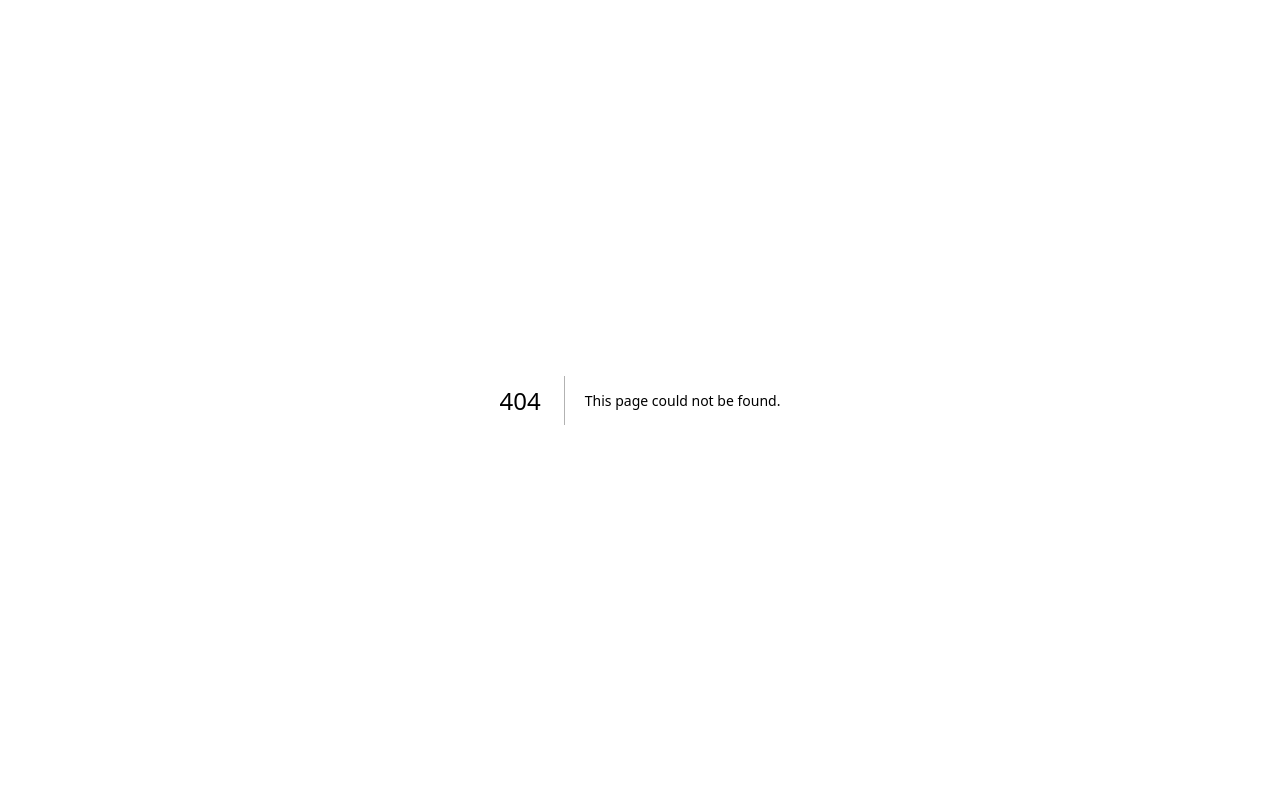
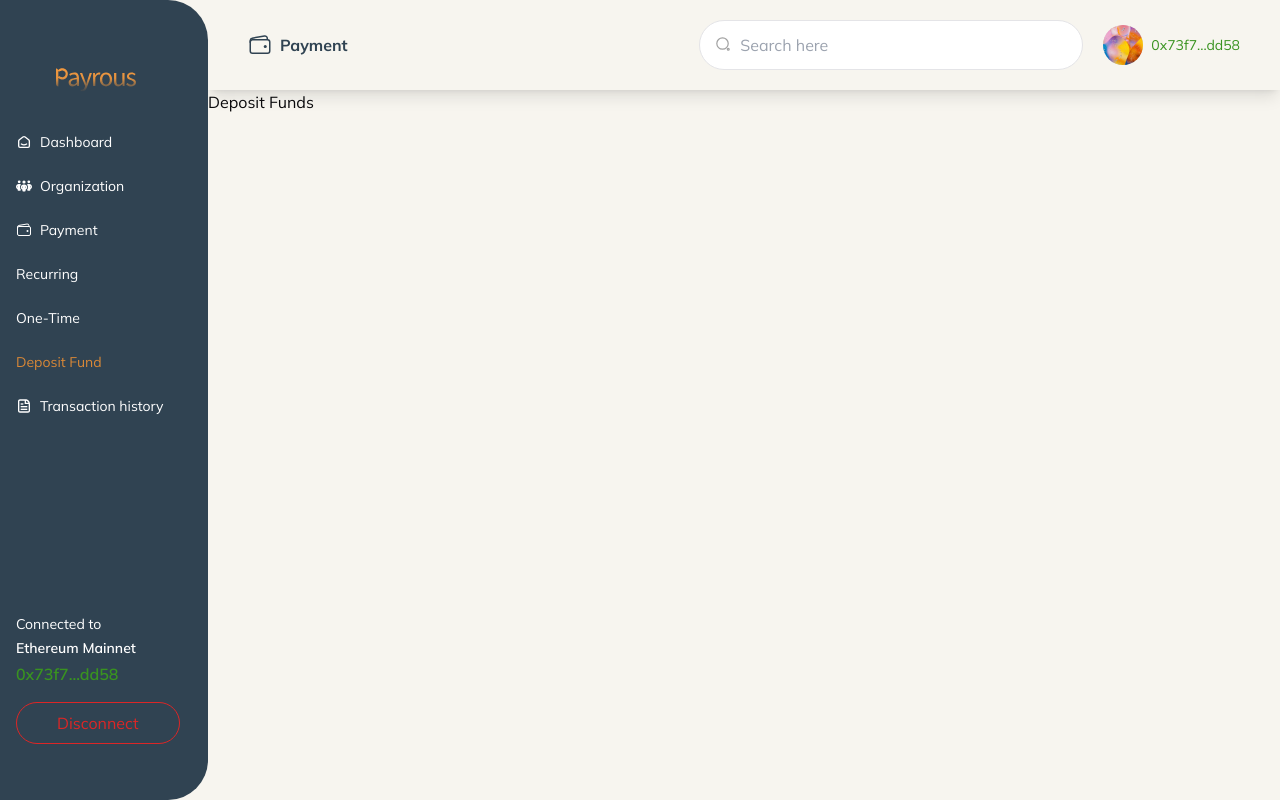
Before and after one commit to Payrous/payrous-thirdweb, a Next.js app: page /dashboard/payment/deposit-fund in a window 1280 px wide. Before the commit this address had no page. Built offline with nearby package versions, Linux system fonts and the light colour scheme; what thirdweb would draw is missing.

Commit message:
add: payment page route

```diff
--- /dev/null
+++ b/src/app/dashboard/payment/deposit-fund/page.tsx
@@ -0,0 +1,11 @@
+import React from 'react'
+
+const Deposit_funds = () => {
+  return (
+    <div>
+      <div className="text-colorsBlueGray">Deposit Funds</div>
+    </div>
+  )
+}
+
+export default Deposit_funds
--- /dev/null
+++ b/src/app/dashboard/payment/one-time/page.tsx
@@ -0,0 +1,11 @@
+import React from 'react'
+
+const One_time = () => {
+  return (
+    <div>
+       <div className="text-colorsBlueGray"> One Time Payment</div>
+    </div>
+  )
+}
+
+export default One_time
--- a/src/app/dashboard/payment/page.tsx
+++ b/src/app/dashboard/payment/page.tsx
@@ -1,6 +1,6 @@
 import React from 'react'
 
-const Payment = () => {
+const Instant_payment = () => {
   return (
     <div>
        <h1>Hello Payment</h1>
@@ -8,4 +8,4 @@ const Payment = () => {
   )
 }
 
-export default Payment
+export default Instant_payment
--- /dev/null
+++ b/src/app/dashboard/payment/recurring/page.tsx
@@ -0,0 +1,11 @@
+import React from 'react'
+
+const Recurring = () => {
+  return (
+    <div>
+          <div className="text-colorsBlueGray"> Recurring</div>
+    </div>
+  )
+}
+
+export default Recurring
--- a/src/components/Header.tsx
+++ b/src/components/Header.tsx
@@ -16,6 +16,9 @@ const headerTitles = {
   '/dashboard/organization': 'Organization',
   '/dashboard/payment': 'Payment',
   '/dashboard/transaction-history': 'Transaction History',
+  '/dashboard/payment/recurring': 'Payment',
+  '/dashboard/payment/one-time': 'Payment',
+  '/dashboard/payment/deposit-fund': 'Payment',
 };
 
 const headerIcons = {
@@ -23,6 +26,9 @@ const headerIcons = {
   '/dashboard/organization': FaPeopleGroup,
   '/dashboard/payment': IoWalletOutline,
   '/dashboard/transaction-history': CgFileDocument,
+  '/dashboard/payment/recurring': IoWalletOutline,
+  '/dashboard/payment/one-time': IoWalletOutline,
+  '/dashboard/payment/deposit-fund': IoWalletOutline,
 };
 
 interface HeaderProps {
--- a/src/components/Sidebar.tsx
+++ b/src/components/Sidebar.tsx
@@ -29,7 +29,7 @@ const Sidebar: React.FC<SidebarProps> = ({ isMobile, toggleSidebar, setSidebarVi
   };
 
   return (
-    <div className={`h-screen bg-colors-BlueGray text-white px-4 py-10 w-full lg:w-52 lg:rounded-r-[40px] flex flex-col justify-between font-geist text-base ${isMobile ? 'fixed top-0 left-0 z-50' : ''}`}>
+    <div className={`h-screen bg-colors-BlueGray text-white px-4 py-10 w-60 lg:w-52 lg:rounded-r-[40px] flex flex-col justify-between font-geist text-base ${isMobile ? 'fixed top-0 left-0 z-50' : ''}`}>
       {/* Close Button for mobile */}
       <div className='flex md:flex lg:hidden justify-between items-center relative gap-40'>
         {isMobile && (
@@ -65,6 +65,26 @@ const Sidebar: React.FC<SidebarProps> = ({ isMobile, toggleSidebar, setSidebarVi
               <h1>Payment</h1>
             </div>
           </Link>
+          {/* subpayment pages */}
+          <Link href="/dashboard/payment/recurring">
+            <div className={`flex items-center gap-2 hover:text-colors-ButtonOrange ${pathname === '/dashboard/payment/recurring' ? 'text-colors-ButtonOrange' : ''}`}>
+            {pathname === '/dashboard/payment/recurring'}
+              <h1>Recurring</h1>
+            </div>
+          </Link>
+          <Link href="/dashboard/payment/one-time">
+            <div className={`flex items-center gap-2 hover:text-colors-ButtonOrange ${pathname === '/dashboard/payment/one-time' ? 'text-colors-ButtonOrange' : ''}`}>
+            {pathname === '/dashboard/payment/one-time'}
+              <h1>One-Time</h1>
+            </div>
+          </Link>
+          <Link href="/dashboard/paymentdeposit-fund">
+            <div className={`flex items-center gap-2 hover:text-colors-ButtonOrange ${pathname === '/dashboard/payment/deposit-fund' ? 'text-colors-ButtonOrange' : ''}`}>
+            {pathname === '/dashboard/payment/deposit-fund'}
+              <h1>Deposit Fund</h1>
+            </div>
+          </Link>
+          {/* end of subpayment pages */}
           <Link href="/dashboard/transaction-history">
             <div className={`flex items-center gap-2 hover:text-colors-ButtonOrange ${pathname === '/dashboard/transaction-history' ? 'text-colors-ButtonOrange' : ''}`}>
               {pathname === '/dashboard/transaction-history' && <VscChromeMinimize className='w-0.5 h-5 bg-colors-ButtonOrange mr-2 ' />}
```
